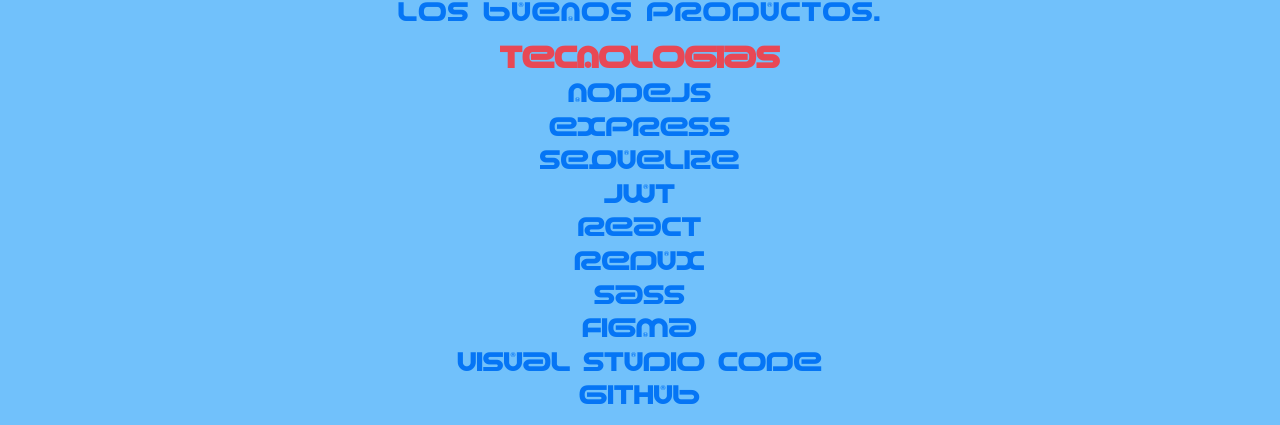
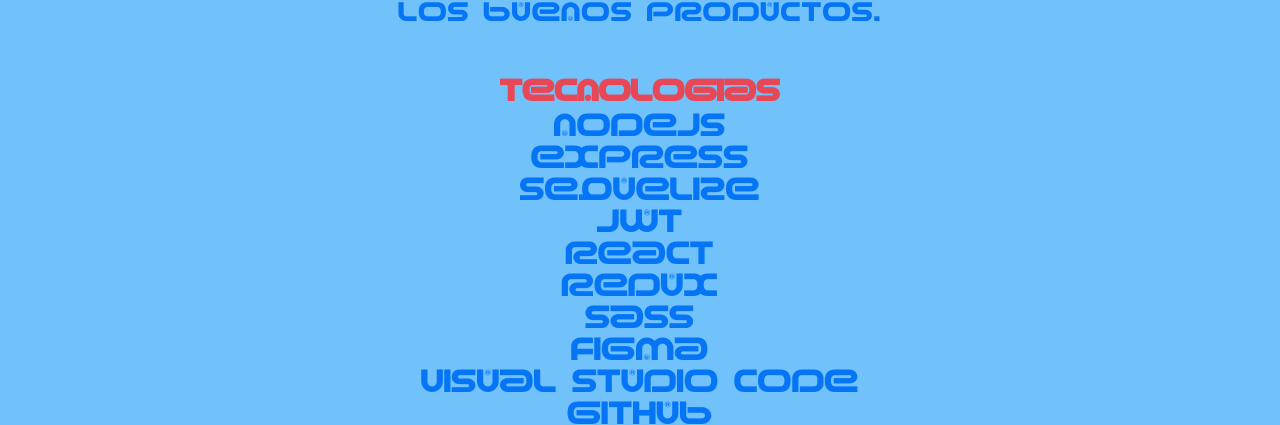
Before and after one commit to pibelanzallamas/brandon-portfolio, a React (Vite) app: page /profile in a window 1280 px wide. Shown: the part 527-952 px from the top of the page. Built offline with nearby package versions, Linux system fonts and the light colour scheme.

Commit message:
update: filter option from profile techs

```diff
--- a/src/components/Profile.jsx
+++ b/src/components/Profile.jsx
@@ -1,7 +1,20 @@
 import { useSelector } from "react-redux";
+import { useNavigate } from "react-router-dom";
 
 function Profile() {
   const esp = useSelector((state) => state.lang.esp);
+  const dark = useSelector((state) => state.theme.dark);
+  const navigate = useNavigate();
+
+  function handleClickTechnologie(tech){
+    navigate("/projects", {
+      state: {
+        technologie: tech
+      }
+    })
+  }
+
+
 
   return (
     <main className="profile-page">
@@ -26,20 +39,24 @@
           )}
         </p>
       </section>
+      <br />
       <section>
         <h2>{esp ? <>tecnologías</> : <>technologies</>}</h2>
-        <ul className="lists">
-          <li>NodeJs</li>
-          <li>Express</li>
-          <li>Sequelize</li>
-          <li>JWT</li>
-          <li>React</li>
-          <li>Redux</li>
-          <li>Sass</li>
-          <li>Figma</li>
-          <li>Visual Studio Code</li>
-          <li>Github</li>
+
+        <div className={dark ? "contact-links-dark" : "contact-links-light"}>
+        <ul clkassName="lists" style={{display: "flex", flexDirection: "column"}}>
+          <a onClick={()=>handleClickTechnologie("nodejs")}>NodeJs</a>
+          <a onClick={()=>handleClickTechnologie("express")}>Express</a>
+          <a onClick={()=>handleClickTechnologie("sequelize")}>Sequelize</a>
+          <a onClick={()=>handleClickTechnologie("jwt")}>JWT</a>
+          <a onClick={()=>handleClickTechnologie("react")}>React</a>
+          <a onClick={()=>handleClickTechnologie("redux")}>Redux</a>
+          <a onClick={()=>handleClickTechnologie("sass")}>Sass</a>
+          <a onClick={()=>handleClickTechnologie("figma")}>Figma</a>
+          <a onClick={()=>handleClickTechnologie("visual studio code")}>Visual Studio Code</a>
+          <a onClick={()=>handleClickTechnologie("github")}>Github</a>
         </ul>
+        </div>
       </section>
     </main>
   );
--- a/src/components/Projects.jsx
+++ b/src/components/Projects.jsx
@@ -2,12 +2,15 @@
 import ProjectCard from "../commons/ProjectCard";
 import { useSelector } from "react-redux";
 import { useEffect, useState } from "react";
+import { useLocation } from "react-router-dom";
 
 function Projects() {
   const esp = useSelector((state) => state.lang.esp);
   const dark = useSelector((state) => state.theme.dark);
   const [resultados, setResultados] = useState([]);
   const [input, setInput] = useState("");
+  const location = useLocation();
+  const tech = location.state?.technologie;
 
   function handleSearch(e) {
     setInput(e.target.value);
@@ -15,9 +18,9 @@
 
   useEffect(() => {
     setResultados(
-      projects.filter((ele) => ele.tags.some((tag) => tag.startsWith(input)))
+      projects.filter((ele) => ele.tags.some((tag) => tag.startsWith(tech)))
     );
-  }, [input]);
+  }, [input, tech]);
 
   return (
     <main className="videos-page">
```
